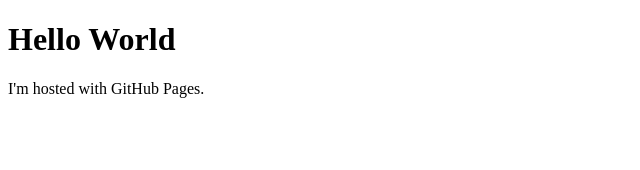
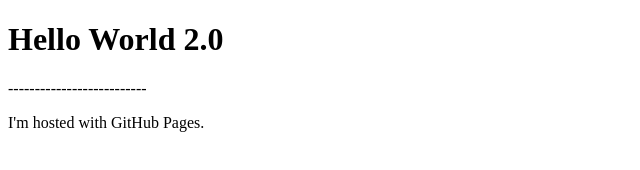
Before and after one commit to Vasu121B/desktop-tutorial, a plain HTML site: page index.html in a window 1280 px wide. Shown: the whole page, without its empty margins (0-640 px from the left). Drawn offline with Linux system fonts and the light colour scheme.

Commit message:
Update index.html

```diff
--- a/index.html
+++ b/index.html
@@ -1,7 +1,8 @@
 <!DOCTYPE html>
 <html>
   <body>
-    <h1>Hello World</h1>
+    <h1>Hello World 2.0</h1>
+    --------------------------
     <p>I'm hosted with GitHub Pages.</p>
   </body>
 </html>
```
